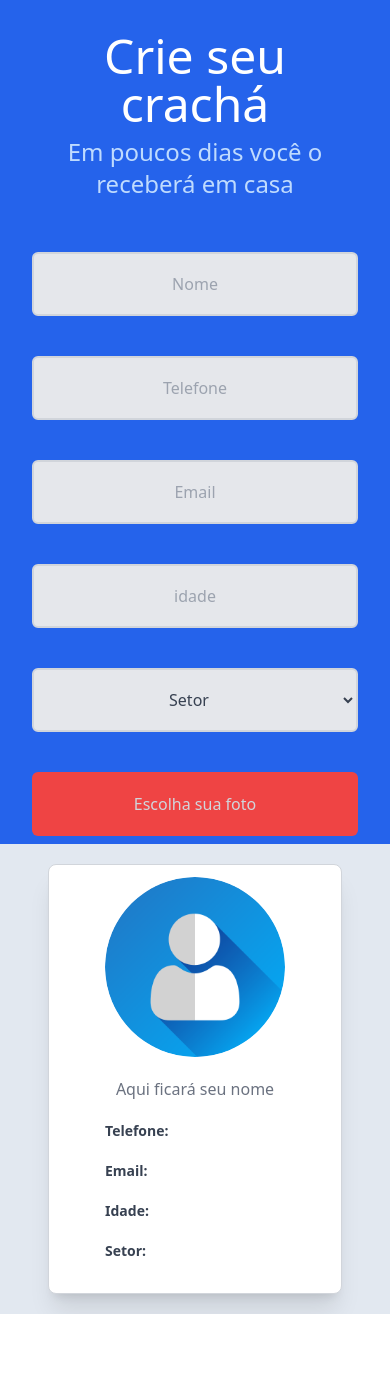
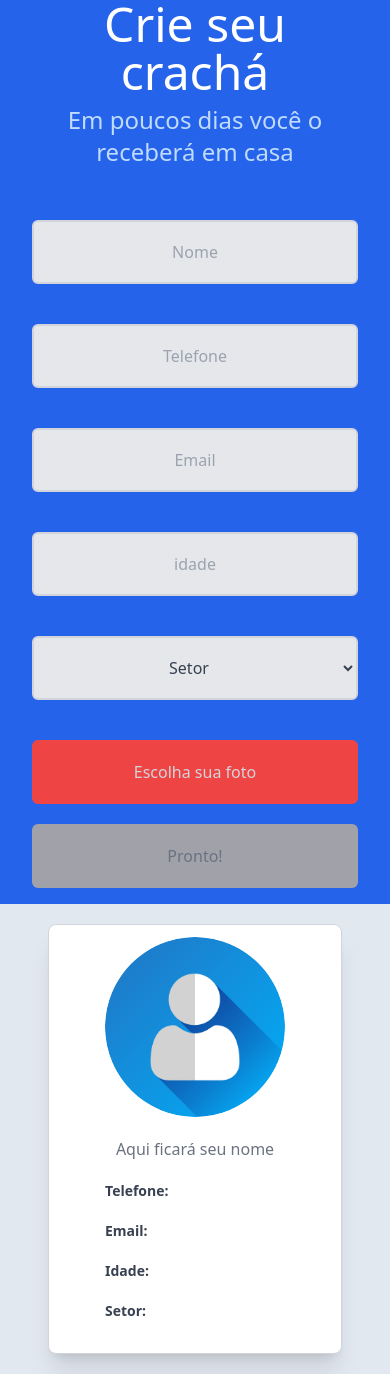
Before and after one commit to JonathanJack/parcelex, a Vue app: page / in a window 390 px wide. Before the commit the page ends 1314 px from the top, so only its background shows below. Built offline with nearby package versions, Linux system fonts and the light colour scheme.

Commit message:
bug: button outside screen

```diff
--- a/src/pages/CreateId.vue
+++ b/src/pages/CreateId.vue
@@ -1,6 +1,6 @@
 <template>
     <div class="grid grid-cols-1 lg:grid-cols-2 ">
-      <div class="bg-blue-600 min-h-screen lg:flex  p-8 sm:p-12 justify-center max-h-screen" >
+      <div class="bg-blue-600 min-h-screen h-fit lg:flex  px-8 pb-[40rem] sm:p-12 justify-center" >
         <div class="lg:w-3/4 sm:h-full">
           <header>
             <h1 class="text-white text-center  title">Crie seu crachá</h1>
@@ -26,7 +26,7 @@
         </div>
       </div>
 
-      <div class="h-full max-h-screen flex  py-5 px-12 lg:px-24 xl:px-48 xl:py-14 bg-slate-200 relative">
+      <div class=" flex  py-5 px-12 lg:px-24 xl:px-48 xl:py-14 bg-slate-200 relative">
         <Card :name="name" :tel="tel" :email="email" :age="age" :sectorSelected="sectorSelected" :previewImage="previewImage" :sucess="showSucess" />
       </div>
     </div>
```
